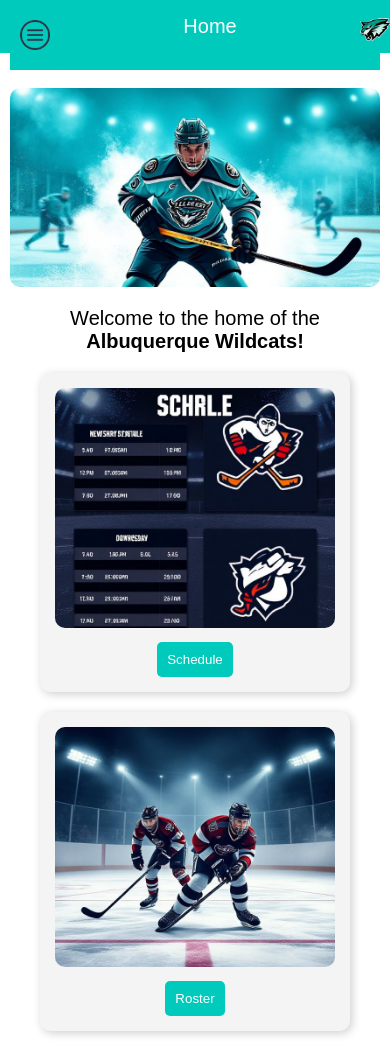
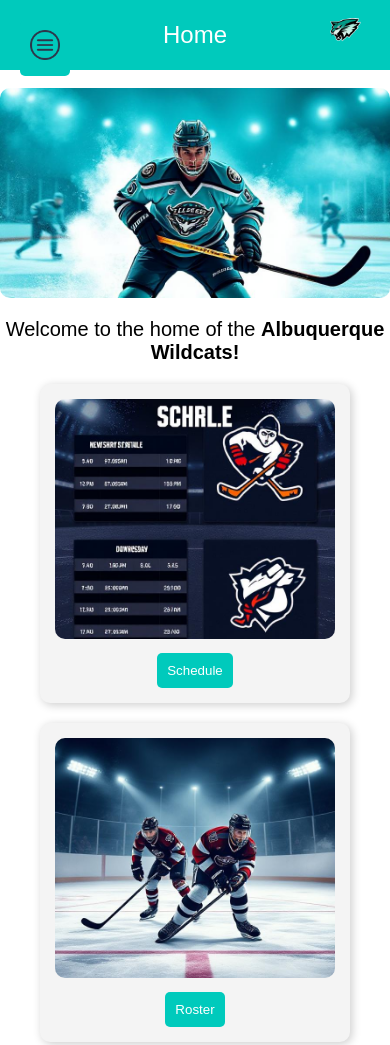
Before and after one commit to spayson40/abqwildcatshockey, a website: page public/index.html in a window 390 px wide. Shown: the top 1045 px of the page. Drawn offline with Linux system fonts and the light colour scheme.

Commit message:
fixed to the top header

```diff
--- a/public/styles/homestyles.css
+++ b/public/styles/homestyles.css
@@ -4,6 +4,50 @@
     margin: 0;
     padding: 0;
     text-align: center;
+    padding-top: 70px; /* Make room for fixed header */
+}
+
+/* Header */
+header {
+    position: fixed;
+    top: 0;
+    left: 0;
+    width: 100%;
+    height: 70px;
+    background-color: #00cabc;
+    color: white;
+    font-size: 24px;
+    z-index: 1000;
+    display: flex;
+    align-items: center;
+    justify-content: center;
+    box-sizing: border-box;
+}
+
+/* Header Logo (top right) */
+.header-logo {
+    position: absolute;
+    top: 10px;
+    right: 10px;
+    width: 100px;
+    height: auto;
+}
+
+/* Menu Button */
+.menu-button {
+    position: absolute;
+    top: 20px;
+    left: 20px;
+    background: #00cabc;
+    padding: 10px;
+    border-radius: 5px;
+    cursor: pointer;
+    z-index: 1100;
+}
+
+.menu-button img {
+    width: 30px;
+    height: 30px;
 }
 
 /* Sidebar Menu */
@@ -15,29 +59,13 @@
     height: 100%;
     background-color: #00cabc;
     color: white;
-    padding-top: 60px;
+    padding-top: 70px; /* Offset for fixed header */
     transition: left 0.3s ease;
-    z-index: 1500;
+    z-index: 900;
 }
 
 #menu.expanded {
     left: 0;
-}
-
-.menu-button {
-    position: absolute;
-    top: 10px;
-    left: 10px;
-    background: #00cabc;
-    padding: 10px;
-    border-radius: 5px;
-    cursor: pointer;
-    z-index: 2000;
-}
-
-.menu-button img {
-    width: 30px;
-    height: 30px;
 }
 
 #menu-items {
@@ -53,30 +81,6 @@
 #menu-items a {
     color: white;
     text-decoration: none;
-}
-
-/* Header */
-header {
-    position: fixed;
-    top: 0;
-    left: 0;
-    width: 100%;
-    background-color: #00cabc;
-    color: white;
-    padding: 20px;
-    font-size: 24px;
-    z-index: 1500;
-    display: flex;
-    align-items: center;
-    justify-content: center;
-}
-
-.header-logo {
-    position: absolute;
-    top: 10px;
-    right: 10px;
-    width: 100px;
-    height: auto;
 }
 
 /* Action Photo */
@@ -176,35 +180,7 @@
 @media (max-width: 768px) {
     body {
         font-size: 16px;
-        padding: 10px;
-    }
-
-    #menu {
-        width: 100%;
-        height: auto;
-        position: relative;
-        left: 0;
-    }
-
-    #menu-items {
-        display: none;
-        flex-direction: column;
-        background: #00cabc;
-        padding: 10px;
-    }
-
-    #menu.expanded #menu-items {
-        display: flex;
-    }
-
-    #menu-items li {
-        padding: 10px;
-        text-align: center;
-    }
-
-    header {
-        font-size: 20px;
-        padding: 15px;
+        padding-top: 70px;
     }
 
     .header-logo {
@@ -225,11 +201,6 @@
         height: 240px;
     }
 
-    .wide-photo img.action-photo {
-        width: 100%;
-        height: auto;
-    }
-
     footer .footer-logo {
         width: 100px;
     }
```
